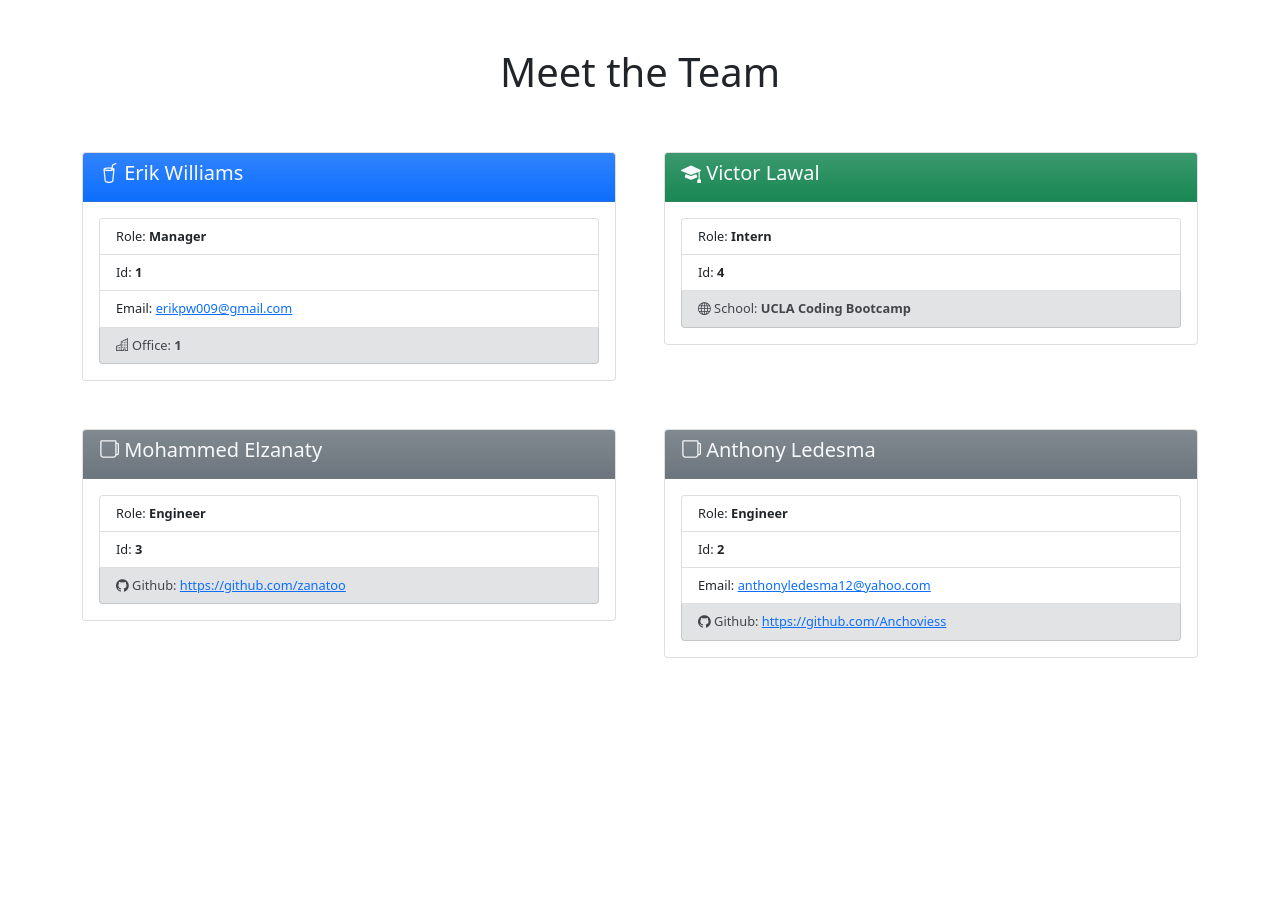
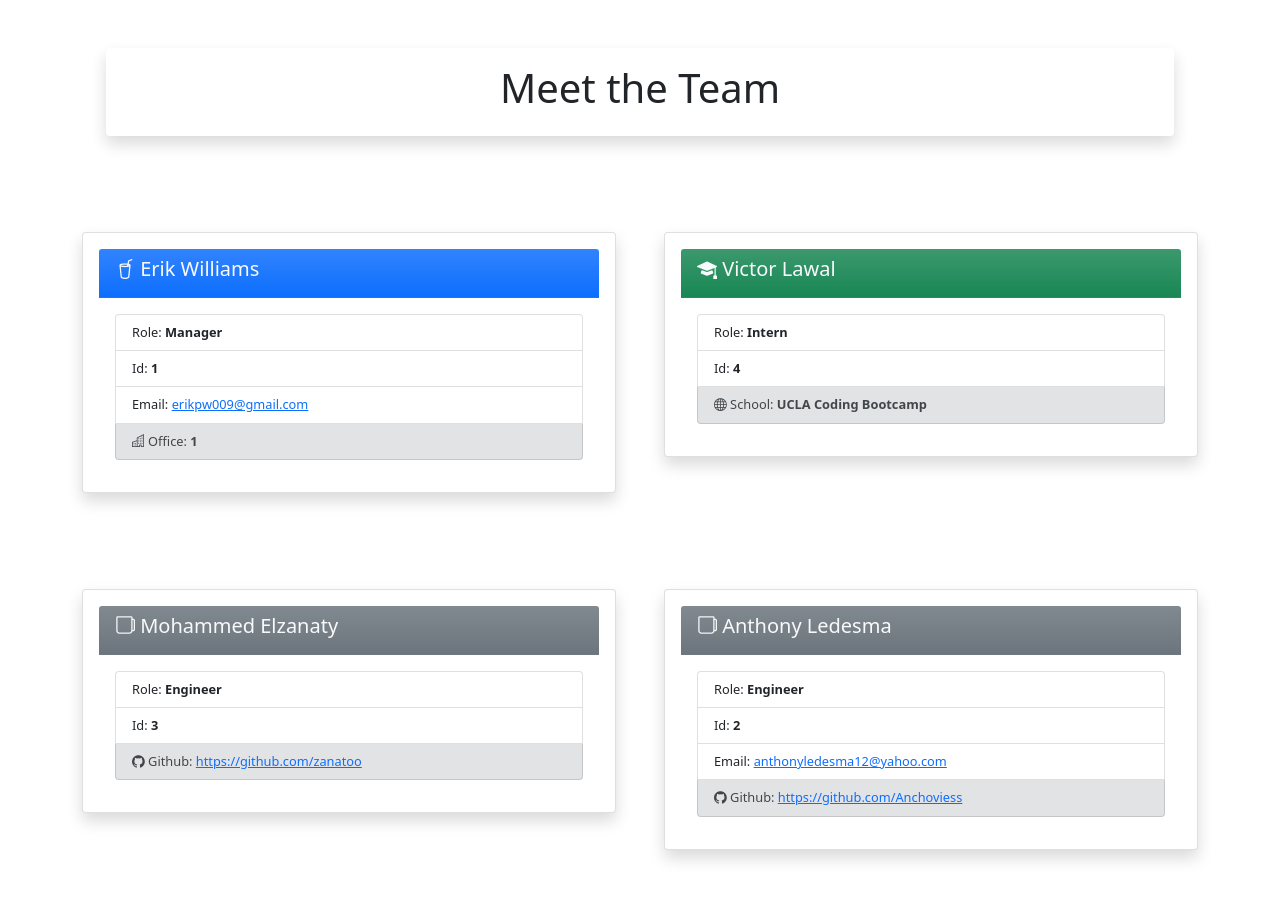
Before and after one commit to EPW80/Team-Profile-Generator, a website: page dist/index.html in a window 1280 px wide. Before the commit the page ends 800 px from the top, so only its background shows below. Drawn offline with nearby package versions, Linux system fonts and the light colour scheme.

Commit message:
added styling to HTML output

```diff
--- a/dist/index.html
+++ b/dist/index.html
@@ -11,15 +11,15 @@
   </head>
   <body>
     <div class="container p-5">
-      <div class="row">
+      <div class="row shadow p-3 mb-5 bg-white rounded mb-2 bg-light text-dark">
         <h1 class="text-center">Meet the Team</h1>
       </div>
     </div>
     <div class="container">
       <div class="row g-5">
         <div class="col-sm-12 col-lg-6">
-          <div class="card">
-            <div class="card-header bg-primary bg-gradient text-light">
+          <div class="card shadow p-3 mb-5 bg-white rounded">
+            <div class="card-header bg-primary bg-gradient text-light ">
               <h5 class="card-title">
               <i class="bi bi-cup-straw"></i>
               Erik Williams
@@ -44,7 +44,7 @@
             </div>
           </div>
         </div><div class="col-sm-12 col-lg-6">
-          <div class="card">
+          <div class="card shadow p-3 mb-5 bg-white rounded">
             <div class="card-header bg-success bg-gradient text-light">
               <h5 class="card-title">
               <i class="bi bi-mortarboard-fill"></i>
@@ -67,7 +67,7 @@
             </div>
           </div>
         </div><div class="col-sm-12 col-lg-6">
-          <div class="card">
+          <div class="card shadow p-3 mb-5 bg-white rounded">
             <div class="card-header bg-secondary bg-gradient text-light">
               <h5 class="card-title">
               <i class="bi bi-cup"></i>
@@ -90,7 +90,7 @@
             </div>
           </div>
         </div><div class="col-sm-12 col-lg-6">
-          <div class="card">
+          <div class="card shadow p-3 mb-5 bg-white rounded">
             <div class="card-header bg-secondary bg-gradient text-light">
               <h5 class="card-title">
               <i class="bi bi-cup"></i>
```
